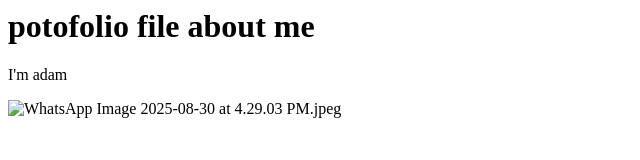
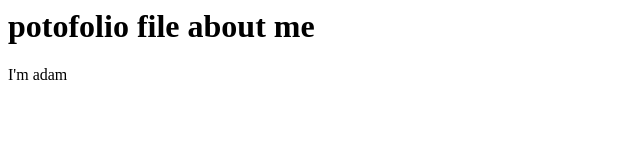
Before and after one commit to 170611adam/portofolio, a plain HTML site: page indx.html in a window 1280 px wide. Shown: the whole page, without its empty margins (0-640 px from the left). Drawn offline with Linux system fonts and the light colour scheme.

Commit message:
first commit

```diff
--- a/indx.html
+++ b/indx.html
@@ -7,6 +7,5 @@
 <body>
     <h1>potofolio file about me</h1>
     <p>I'm adam</p>
-    <img src="" alt="WhatsApp Image 2025-08-30 at 4.29.03 PM.jpeg">
 </body>
 </html>
```
